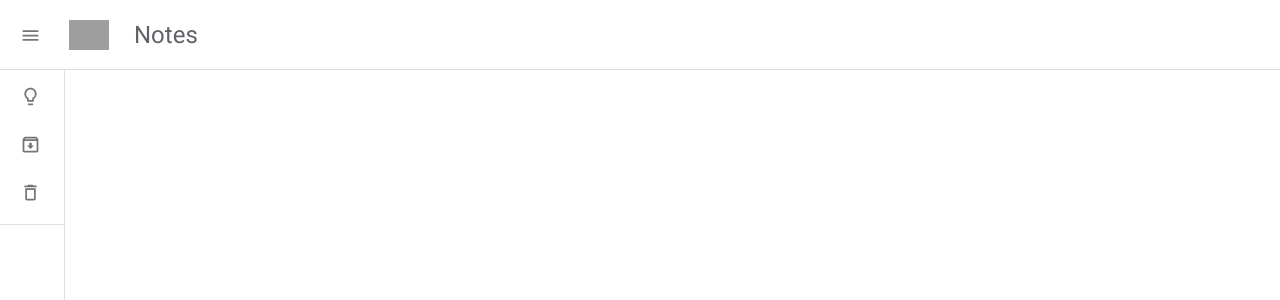
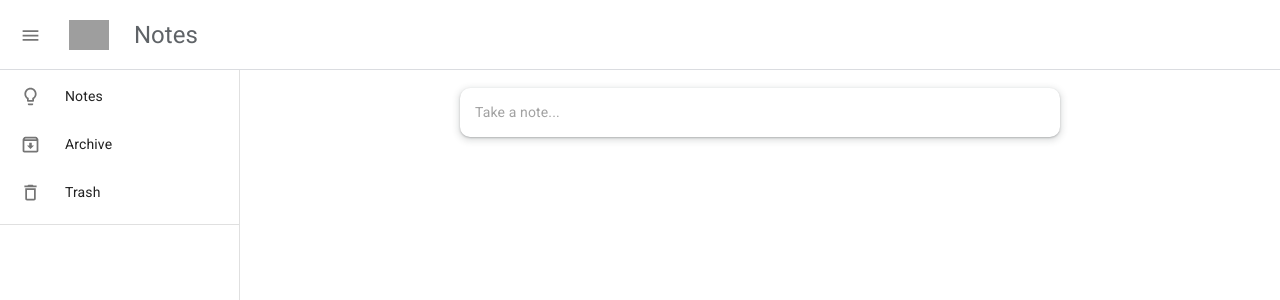
Before and after one commit to Granddad-Po/google-keep-clone, a React (Create React App) app: page / in a window 1280 px wide. Shown: the top 300 px of the page. Built offline with nearby package versions, Linux system fonts and the light colour scheme; grey boxes are pictures that could not be loaded.

Commit message:
add: form for creating notes

```diff
--- a/package.json
+++ b/package.json
@@ -15,11 +15,13 @@
     "@types/node": "^16.11.64",
     "@types/react": "^18.0.21",
     "@types/react-dom": "^18.0.6",
+    "@types/uuid": "^8.3.4",
     "mui-image": "^1.0.7",
     "react": "^18.2.0",
     "react-dom": "^18.2.0",
     "react-scripts": "5.0.1",
-    "typescript": "^4.8.4"
+    "typescript": "^4.8.4",
+    "uuid": "^9.0.0"
   },
   "scripts": {
     "start": "react-scripts start",
--- a/src/App.tsx
+++ b/src/App.tsx
@@ -1,9 +1,10 @@
 import Home from "./components/Home";
+import DataProvider from "./context/DataProvider";
 
 export default function App() {
     return (
-        <div>
+        <DataProvider>
             <Home/>
-        </div>
+        </DataProvider>
     );
 }
--- a/src/components/Home.tsx
+++ b/src/components/Home.tsx
@@ -1,11 +1,14 @@
 import React from 'react';
+import {Box} from "@mui/material";
 import SwiperDrawer from "./SwiperDrawer";
+import Notes from "./notes/Notes";
 
 const Home = () => {
     return (
-        <div>
+        <Box style={{display: 'flex', width: '100%'}}>
             <SwiperDrawer/>
-        </div>
+            <Notes/>
+        </Box>
     );
 };
 
--- a/src/components/SwiperDrawer.tsx
+++ b/src/components/SwiperDrawer.tsx
@@ -50,7 +50,7 @@ const Drawer = styled(MuiDrawer, {shouldForwardProp: (prop) => prop !== 'open'})
 );
 
 const SwiperDrawer = () => {
-    const [open, setOpen] = React.useState(false);
+    const [open, setOpen] = React.useState(true);
 
     const handleDrawer = () => {
         setOpen(prevState => !prevState);
@@ -59,7 +59,6 @@ const SwiperDrawer = () => {
     return (
         <Box sx={{display: 'flex'}}>
             <HeaderBar
-                open={open}
                 handleDrawer={handleDrawer}
             />
             <Drawer variant="permanent" open={open}>
--- /dev/null
+++ b/src/components/notes/Form.tsx
@@ -0,0 +1,89 @@
+import React, {ReactElement, useContext, useRef, useState} from 'react';
+import {Box, TextField, ClickAwayListener} from "@mui/material";
+import {styled} from "@mui/material/styles";
+import {DataContext} from "../../context/DataProvider";
+import {v4 as uuid} from 'uuid';
+
+const Container = styled(Box)`
+  display: flex;
+  flex-direction: column;
+  margin: auto;
+  width: 600px;
+  box-shadow: 0 1px 2px 0 rgb(60 64 67 / 30%), 0 2px 6px 2px rgb(60 64 67 / 15%);
+  padding: 10px 15px;
+  border-radius: 10px;
+  border-color: #e0e0e0;
+`
+
+type NoteType = {
+    id: string
+    title: string
+    text: string
+}
+
+const note: NoteType = {
+    id: '',
+    title: '',
+    text: ''
+}
+
+const Form = () => {
+
+    const {notes, setNotes} = useContext(DataContext)
+
+    const [showTextField, setShowTextField] = useState(false)
+    const [addNote, setAddNote] = useState({...note, id: uuid()})
+
+    const containerRef = useRef<any>(null)                                          // FIXED
+
+    const onTextAreaClick = () => {
+        setShowTextField(true)
+        containerRef.current.style.minHeight = '100px'
+    }
+
+    const handleClickAway = () => {
+        setShowTextField(false)
+        containerRef.current.style.minHeight = '30px'
+        setAddNote({...note, id: uuid()});
+
+        if (addNote.title || addNote.text) {
+            setNotes((prevArr: object[]) => [addNote, ...prevArr])
+        }
+        console.log(notes)
+    }
+
+    const onTextChange = (e: React.ChangeEvent<HTMLTextAreaElement | HTMLInputElement>) => {
+        setAddNote({...addNote, [e.target.name]: e.target.value})
+    }
+
+    return (
+        <ClickAwayListener onClickAway={handleClickAway}>
+            <Container ref={containerRef}>
+                {showTextField &&
+                <TextField
+                    placeholder={'Title'}
+                    variant="standard"
+                    InputProps={{disableUnderline: true}}
+                    style={{marginBottom: 10}}
+                    onChange={e => onTextChange(e)}
+                    name='title'
+                    value={addNote.title}
+                />
+                }
+                <TextField
+                    placeholder={'Take a note...'}
+                    variant="standard"
+                    InputProps={{disableUnderline: true}}
+                    multiline
+                    maxRows={Infinity}
+                    onClick={onTextAreaClick}
+                    onChange={e => onTextChange(e)}
+                    name='text'
+                    value={addNote.text}
+                />
+            </Container>
+        </ClickAwayListener>
+    );
+};
+
+export default Form;
--- /dev/null
+++ b/src/components/notes/Note.tsx
@@ -0,0 +1,29 @@
+import React from 'react';
+import {Card, CardActions, CardContent, Typography} from "@mui/material";
+
+type NoteProps = {
+    id: string
+    title: string
+    text: string
+}
+
+const Note: React.FC<NoteProps> = ({id, title, text}) => {
+    return (
+        <Card>
+            <CardContent>
+                <Typography>
+                    {title}
+                </Typography>
+                <Typography>
+                    {text}
+                </Typography>
+            </CardContent>
+            <CardActions>
+
+            </CardActions>
+
+        </Card>
+    );
+};
+
+export default Note;
--- /dev/null
+++ b/src/components/notes/Notes.tsx
@@ -0,0 +1,29 @@
+import React, {useContext} from 'react';
+import {Box} from "@mui/material";
+import {styled} from "@mui/material/styles";
+import Form from "./Form";
+import Note from "./Note";
+import {DataContext} from "../../context/DataProvider";
+
+const DrawerHeader = styled('div')(({theme}) => ({
+    ...theme.mixins.toolbar,
+}));
+
+const Notes = () => {
+
+    const {notes} = useContext(DataContext)
+
+    return (
+        <Box sx={{display: 'flex', width: '100%'}}>
+            <Box component='main' sx={{p: 3, width: '100%'}}>
+                <DrawerHeader/>
+                <Form/>
+                {
+                    notes.map((note) => <Note />)
+                }
+            </Box>
+        </Box>
+    );
+};
+
+export default Notes;
--- /dev/null
+++ b/src/context/DataProvider.tsx
@@ -0,0 +1,34 @@
+import React, {createContext, PropsWithChildren, useState} from 'react';
+
+export const DataContext = createContext({} as ValueType)
+
+interface ValueType {
+    notes: Array<object>
+    setNotes: Function
+    archiveNotes: Array<object>
+    setArchiveNotes: Function
+    deletedNotes: Array<object>
+    setDeletedNotes: Function
+}
+
+const DataProvider: React.FC<PropsWithChildren> = ({children}) => {
+
+    const [notes, setNotes] = useState<Array<object>>([])
+    const [archiveNotes, setArchiveNotes] = useState<Array<object>>([])
+    const [deletedNotes, setDeletedNotes] = useState<Array<object>>([])
+
+    return (
+        <DataContext.Provider value={{
+            notes,
+            setNotes,
+            archiveNotes,
+            setArchiveNotes,
+            deletedNotes,
+            setDeletedNotes,
+        }}>
+            {children}
+        </DataContext.Provider>
+    );
+};
+
+export default DataProvider;
```
